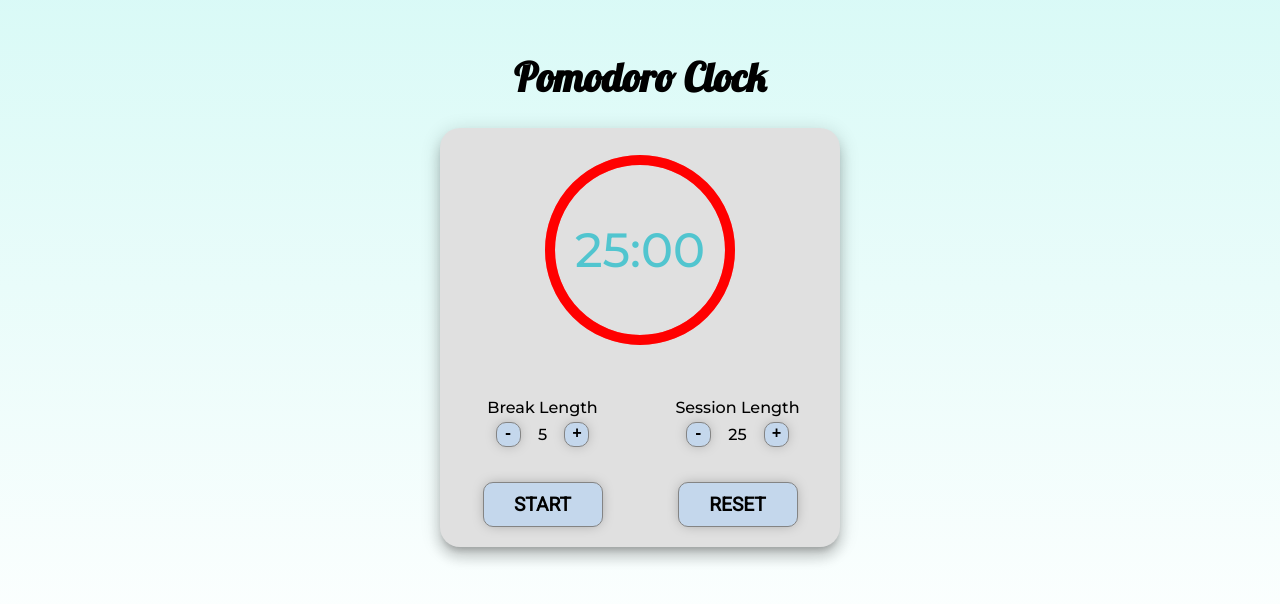
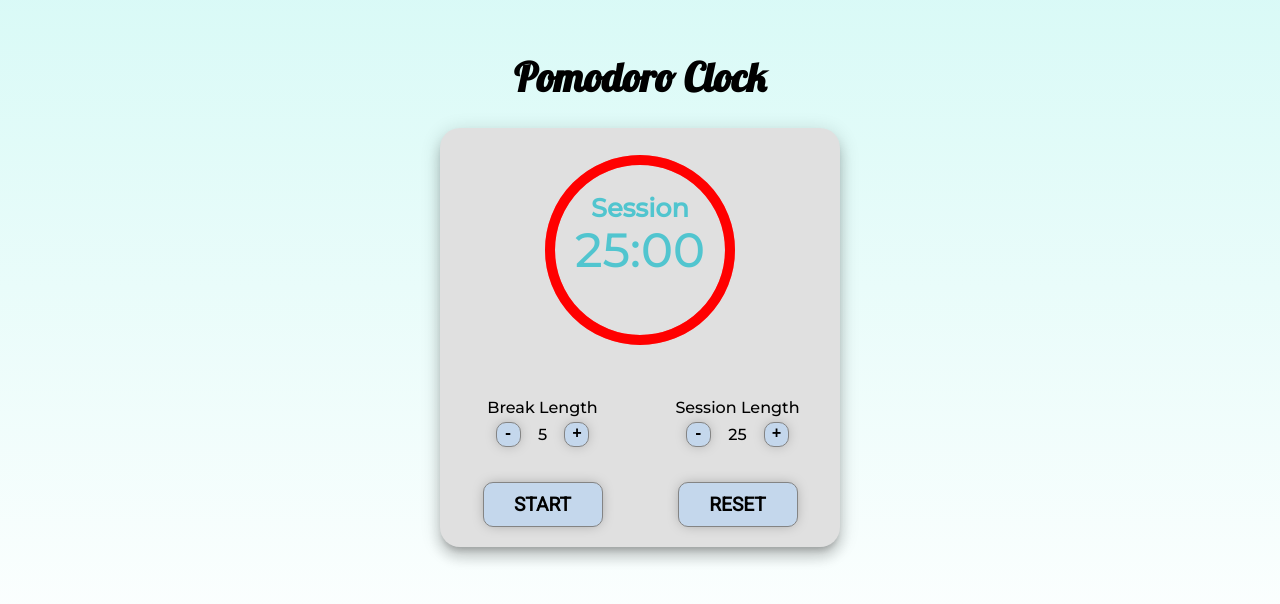
Before and after one commit to ykoziy/pomodoro-app, a React app: page / in a window 1280 px wide. Shown: the part 114-718 px from the top of the page. Built offline with nearby package versions, Linux system fonts and the light colour scheme.

Commit message:
Added text displaying current session type, added related styling.

```diff
--- a/src/components/App.scss
+++ b/src/components/App.scss
@@ -209,9 +209,9 @@ $progress-bar-color: red;
 $progress-text-color: #51c5cf;
 $progress-fill-color: none;
 .progress-ring {
-    $size: 200px;
-    width: $size;
-    height: $size;
+    $time-size: 200px;
+    width: $time-size;
+    height: $time-size;
     margin: 7px;
     .circle {
         transform-origin: center center;
@@ -234,8 +234,17 @@ $progress-fill-color: none;
     #time-left {
         color: $progress-text-color;
         text-align: center;
-        line-height: $size;
+        line-height: $time-size;
         font-size: 3em;
         box-shadow: none;
     }
+
+    #session-label {
+        color: $progress-text-color;
+        text-align: center;
+        line-height: 115px;
+        font-size: 1.6em;
+        font-weight: bold;
+        box-shadow: none;
+    }
 }
--- a/src/containers/Timer.js
+++ b/src/containers/Timer.js
@@ -1,7 +1,7 @@
 import React from "react";
 import { connect } from 'react-redux';
 
-const Timer = ({ time,  startTime, type, currentState}) => {
+const Timer = ({ time,  startTime, type, currentState, sessionType}) => {
   const percent = time/startTime;
   let offset = 564.573 * (1 - percent.toFixed(3));
 
@@ -22,6 +22,9 @@ const Timer = ({ time,  startTime, type, currentState}) => {
           <foreignObject className="text" x="0%" y="0%" width="100%" height="100%">
               <div id="time-left">{getTime(time)}</div>
           </foreignObject>
+          <foreignObject className="text" x="0%" y="0%" width="100%" height="100%">
+              <div id="session-label">{sessionType.charAt(0).toUpperCase() + sessionType.slice(1)}</div>
+          </foreignObject>
         </svg>
       </div>
   );
@@ -31,7 +34,8 @@ const mapStateToProps = (state) => ({
     time: state.time,
     startTime: state.startTime,
     type: state.type,
-    currentState: state.currentState
+    currentState: state.currentState,
+    sessionType: state.sessionType
 });
 
 export default connect(
```
